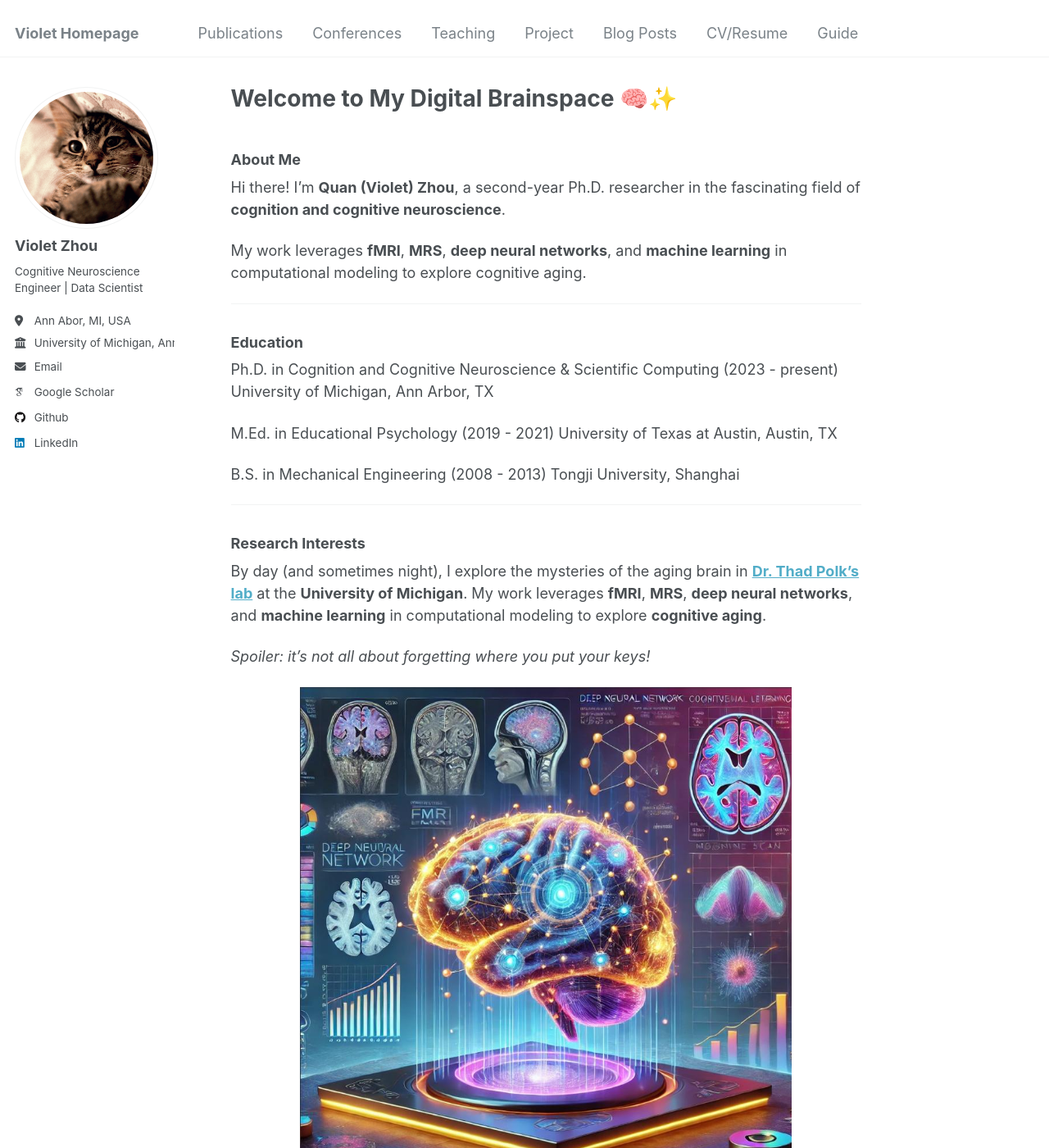
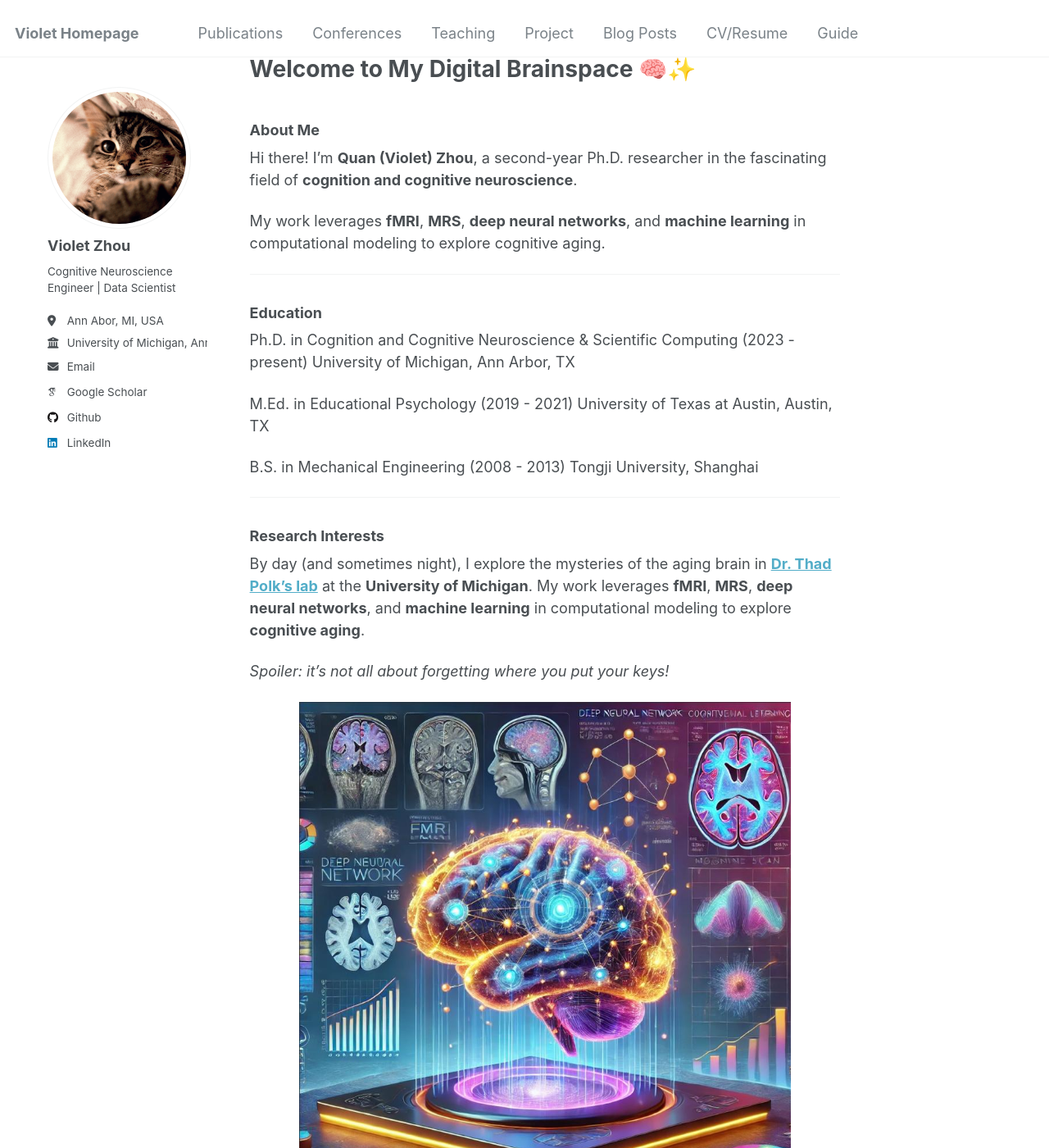
Before and after one commit to Quan-VioletZhou/violet_academicpage, a Jekyll site: the page built from _pages/about.md, in a window 1280 px wide and 1400 px high. Shown: the whole window at 82% size. Built offline with Jekyll 4.4.1, drawn with Linux system fonts in a browser that asks for light colours; some web fonts are replaced.

Commit message:
change page width

```diff
--- a/_sass/_page.scss
+++ b/_sass/_page.scss
@@ -11,12 +11,17 @@
   animation: intro 0.3s both;
   animation-delay: 0.35s;
 
+  max-width: 1200px; /* Set desired page width */
+  margin: 0 auto; /* Center the content */
+
   @include breakpoint($x-large) {
-    max-width: $x-large;
+    max-width: 1200px; /* Ensure consistency for large screens */
   }
 }
 
 .page {
+  max-width: 1200px; /* Set a maximum width */
+  margin: 0 auto; /* Center the content */
   @include breakpoint($large) {
     @include span(10 of 12 last);
     @include prefix(0.5 of 12);
```
